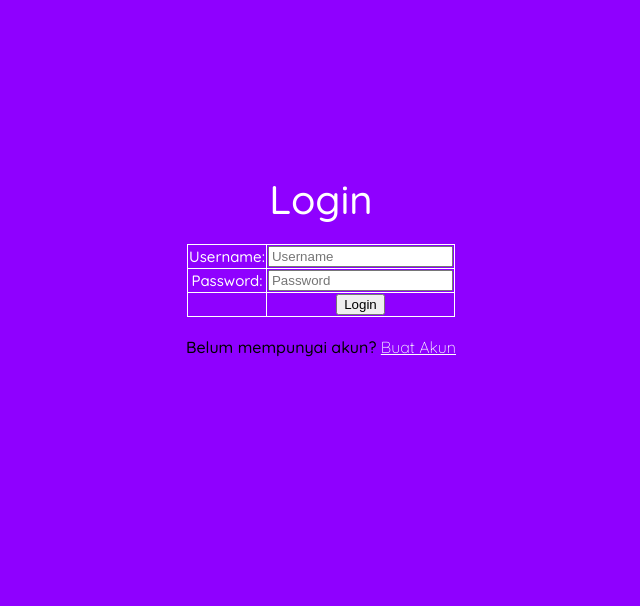
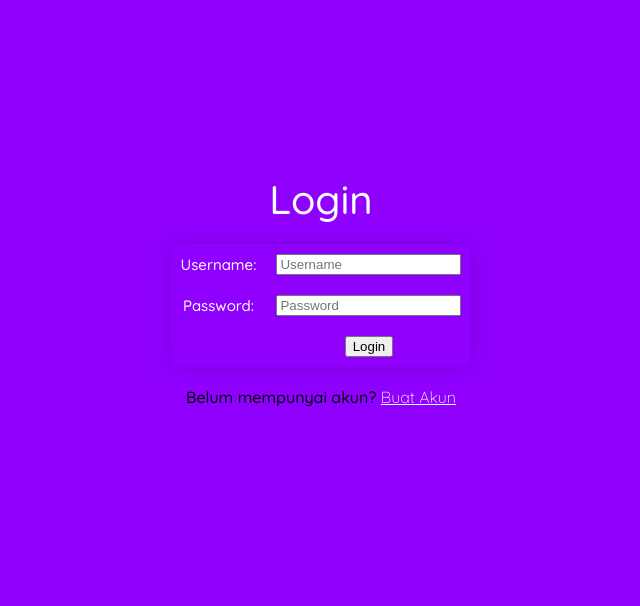
Before and after one commit to daffafaizan/assignment-2-repo, a Django app: page /todolist/login/ in a window 1280 px wide. Shown: the part 276-882 px from the top of the page, without its empty margins (319-959 px from the left). Before the commit the page ends 633 px from the top, so only its background shows below. Run offline with Django 4.2, Linux system fonts and the light colour scheme.

Commit message:
updated table style

```diff
--- a/templates/base.html
+++ b/templates/base.html
@@ -3,16 +3,6 @@
 <html lang="en">
   <link href="https://fonts.googleapis.com/css?family=Quicksand:300,500" rel="stylesheet">
   <!-- www.java2s.com/Code/HTMLCSS/Tags/tableheaderfontweightbold.htm -->
-  <style>
-    table, th, td {
-      border: 1px solid white;
-      border-collapse: collapse;
-    }
-    td {
-      font-weight: normal;
-      text-align: center;
-    }
-    </style>
 <head>
   <meta charset="UTF-8">
   <meta name="viewport" content="width=device-width, initial-scale=1.0">
--- a/todolist/templates/login.html
+++ b/todolist/templates/login.html
@@ -21,7 +21,15 @@
       text-align: center;
       margin: 450px
     }
-    th, td{
+    table {
+      border-collapse: collapse;
+      box-shadow: 0 0 20px rgba(0, 0, 0, 0.15);
+      border-radius: 8px;
+    }
+    th, td {
+      font-weight: normal;
+      text-align: center;
+      padding: 10px;
       font-size:15px;
       color:white;
     }
@@ -61,7 +69,7 @@
             {% endfor %}
         </ul>
     {% endif %}
-    <br>
+    <br style="margin:6px">
     Belum mempunyai akun? <a href="{% url 'todolist:register' %}">Buat Akun</a>
 
 </div>
```
Also changed, not shown: todolist/templates/todolist.html (+7 -1 lines).
